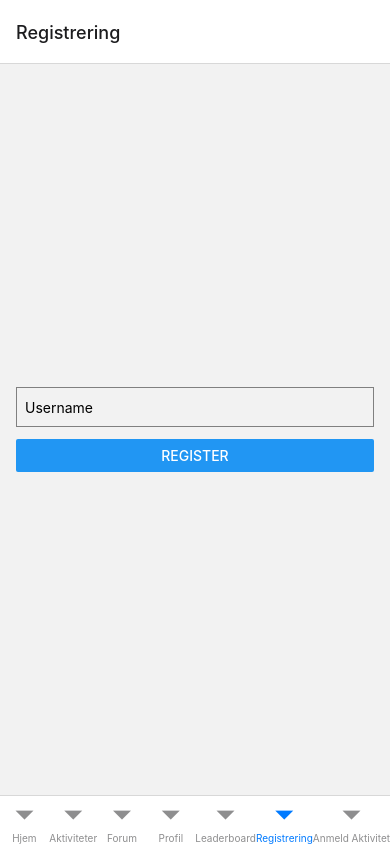
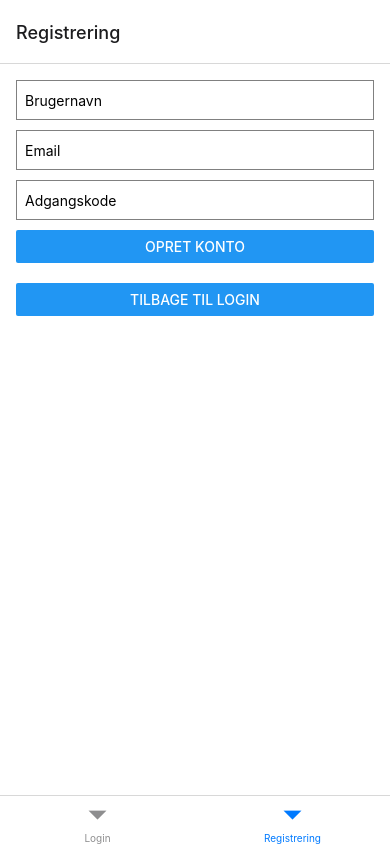
Before and after one commit to yofa21ab/ObligatoriskOpgave1, a React Native app: screen /Registrering in a window 390 px wide. Built offline with nearby package versions, Linux system fonts and the light colour scheme; no server answers.

Commit message:
Made a lot of changes to make everything work

```diff
--- a/App.js
+++ b/App.js
@@ -1,18 +1,23 @@
 import { StatusBar } from 'expo-status-bar';
 import { StyleSheet } from 'react-native';
-import * as React from 'react';
+import React, { useState, useEffect } from 'react';
 import { NavigationContainer } from '@react-navigation/native';
 import { createBottomTabNavigator } from '@react-navigation/bottom-tabs';
 import HomeScreen from './screens/HomeScreen';
 import ActivitiesScreen from './screens/ActivitiesScreen';
 import ForumScreen from './screens/ForumScreen';
 import ProfileScreen from './screens/ProfileScreen';
-import LeaderboardScreen from './screens/LeaderboardScreen'; // Sørg for denne sti er korrekt
+import LeaderboardScreen from './screens/LeaderboardScreen';
+import ReviewActivityScreen from './screens/ReviewActivityScreen';
+import LoginScreen from './screens/LoginScreen';
+import RegisterScreen from './screens/RegisterScreen';
+
+// Firebase imports
 import { initializeApp } from 'firebase/app';
+import { getAuth, onAuthStateChanged } from 'firebase/auth';
 import { getDatabase } from 'firebase/database';
-import RegistrationScreen from './screens/RegistrationScreen';
-import ReviewActivityScreen from './screens/ReviewActivityScreen';
 
+// Firebase konfiguration
 const firebaseConfig = {
   apiKey: "AIzaSyC2HgM_YMsQYp8Y9assdq6gXZMrbniMM7Q",
   authDomain: "obligatorisk-opgave-1.firebaseapp.com",
@@ -23,7 +28,6 @@ const firebaseConfig = {
   appId: "1:751342484352:web:b780a6a7297b6eea40df65"
 };
 
-
 // Initialize Firebase
 const app = initializeApp(firebaseConfig);
 const database = getDatabase(app);
@@ -32,16 +36,38 @@ const database = getDatabase(app);
 const Tab = createBottomTabNavigator();
 
 export default function App() {
+  const [user, setUser] = useState(null); // Til at gemme brugerens status
+
+  // Overvåg autentificeringstilstand
+  useEffect(() => {
+    const auth = getAuth();
+    const unsubscribe = onAuthStateChanged(auth, (currentUser) => {
+      setUser(currentUser); // Sætter brugeren til den nuværende logget ind bruger
+    });
+
+    return unsubscribe; // Cleanup når komponenten afmonteres
+  }, []);
+
   return (
     <NavigationContainer>
       <Tab.Navigator>
+        {user ? (
+          // Hvis brugeren er logget ind, vis disse skærme
+          <>
             <Tab.Screen name="Hjem" component={HomeScreen} />
             <Tab.Screen name="Aktiviteter" component={ActivitiesScreen} />
             <Tab.Screen name="Forum" component={ForumScreen} />
             <Tab.Screen name="Profil" component={ProfileScreen} />
             <Tab.Screen name="Leaderboard" component={LeaderboardScreen} />
-        <Tab.Screen name="Registrering" component={RegistrationScreen} />
             <Tab.Screen name="Anmeld Aktivitet" component={ReviewActivityScreen} />
+          </>
+        ) : (
+          // Hvis ingen bruger er logget ind, vis login og registrering
+          <>
+            <Tab.Screen name="Login" component={LoginScreen} />
+            <Tab.Screen name="Registrering" component={RegisterScreen} />
+          </>
+        )}
       </Tab.Navigator>
     </NavigationContainer>
   );
--- a/screens/LeaderboardScreen.js
+++ b/screens/LeaderboardScreen.js
@@ -11,13 +11,15 @@ const LeaderboardScreen = () => {
 
     onValue(usersRef, (snapshot) => {
       const data = snapshot.val();
-      const usersArray = Object.keys(data).map(key => ({
-        ...data[key],
-        userId: key
-      }));
-      // Sorter efter reviewPoints
-      usersArray.sort((a, b) => b.reviewPoints - a.reviewPoints);
-      setLeaderboard(usersArray);
+      if (data) {
+        const usersArray = Object.keys(data).map((key) => ({
+          ...data[key],
+          userId: key,
+        }));
+        // Sorter efter reviewPoints
+        usersArray.sort((a, b) => b.reviewPoints - a.reviewPoints);
+        setLeaderboard(usersArray);
+      }
     });
   }, []);
 
@@ -27,7 +29,7 @@ const LeaderboardScreen = () => {
       keyExtractor={(item) => item.userId}
       renderItem={({ item }) => (
         <View>
-          <Text>{item.username}: {item.reviewPoints} points</Text>
+          <Text>{item.username || "Ingen brugernavn"}: {item.reviewPoints || 0} points</Text>
         </View>
       )}
     />
--- /dev/null
+++ b/screens/LoginScreen.js
@@ -0,0 +1,61 @@
+import React, { useState } from 'react';
+import { View, TextInput, Button, StyleSheet, Text } from 'react-native';
+import { getAuth, signInWithEmailAndPassword } from 'firebase/auth';
+
+const LoginScreen = ({ navigation }) => {
+  const [email, setEmail] = useState('');
+  const [password, setPassword] = useState('');
+  const [error, setError] = useState(null);
+
+  const handleLogin = () => {
+    const auth = getAuth();
+    signInWithEmailAndPassword(auth, email, password)
+      .then((userCredential) => {
+        console.log("User logged in successfully!");
+        navigation.navigate("Profile"); // Naviger til profilsiden
+      })
+      .catch((error) => {
+        setError(error.message);
+      });
+  };
+
+  return (
+    <View style={styles.container}>
+      <TextInput
+        placeholder="Email"
+        value={email}
+        onChangeText={setEmail}
+        style={styles.input}
+      />
+      <TextInput
+        placeholder="Password"
+        value={password}
+        onChangeText={setPassword}
+        secureTextEntry
+        style={styles.input}
+      />
+      <Button title="Login" onPress={handleLogin} />
+      {error && <Text style={styles.error}>{error}</Text>}
+    </View>
+  );
+};
+
+const styles = StyleSheet.create({
+  container: {
+    flex: 1,
+    justifyContent: 'center',
+    padding: 16,
+  },
+  input: {
+    height: 40,
+    borderColor: 'gray',
+    borderWidth: 1,
+    marginBottom: 12,
+    paddingHorizontal: 8,
+  },
+  error: {
+    color: 'red',
+  },
+});
+
+export default LoginScreen;
--- /dev/null
+++ b/screens/RegisterScreen.js
@@ -0,0 +1,83 @@
+import React, { useState } from 'react';
+import { View, TextInput, Button, StyleSheet, Alert, Text } from 'react-native';
+import { getAuth, createUserWithEmailAndPassword } from 'firebase/auth';
+import { getDatabase, ref, set } from 'firebase/database';
+
+const RegisterScreen = ({ navigation }) => {
+  const [username, setUsername] = useState('');
+  const [email, setEmail] = useState('');
+  const [password, setPassword] = useState('');
+
+  const handleRegister = async () => {
+    const auth = getAuth();
+
+    try {
+      const userCredential = await createUserWithEmailAndPassword(auth, email, password);
+      const userId = userCredential.user.uid;
+
+      // Gem brugerdata i Firebase
+      const db = getDatabase();
+      await set(ref(db, 'users/' + userId), {
+        username: username,
+        reviewPoints: 0,
+        badges: [],
+      });
+
+      Alert.alert("Registrering succesfuld!", "Du kan nu logge ind.");
+      navigation.navigate('Login');
+    } catch (error) {
+      Alert.alert("Fejl", error.message);
+    }
+  };
+
+  return (
+    <View style={styles.container}>
+      <TextInput
+        style={styles.input}
+        placeholder="Brugernavn"
+        value={username}
+        onChangeText={setUsername}
+      />
+      <TextInput
+        style={styles.input}
+        placeholder="Email"
+        value={email}
+        onChangeText={setEmail}
+        keyboardType="email-address"
+      />
+      <TextInput
+        style={styles.input}
+        placeholder="Adgangskode"
+        value={password}
+        onChangeText={setPassword}
+        secureTextEntry
+      />
+      <Button title="Opret Konto" onPress={handleRegister} />
+
+      {/* Tilføj afstand */}
+      <View style={styles.spacing} />
+
+      <Button title="Tilbage til Login" onPress={() => navigation.navigate('Login')} />
+    </View>
+  );
+};
+
+const styles = StyleSheet.create({
+  container: {
+    flex: 1,
+    padding: 16,
+    backgroundColor: '#fff',
+  },
+  input: {
+    height: 40,
+    borderColor: 'gray',
+    borderWidth: 1,
+    marginBottom: 10,
+    paddingLeft: 8,
+  },
+  spacing: {
+    height: 20, // Juster denne værdi for at ændre afstanden
+  },
+});
+
+export default RegisterScreen;
--- a/screens/RegistrationScreen.js
+++ /dev/null
@@ -1,52 +0,0 @@
-import React, { useState } from 'react';
-import { View, TextInput, Button, StyleSheet } from 'react-native';
-import { getDatabase, ref, set } from 'firebase/database';
-
-const RegistrationScreen = () => {
-  const [username, setUsername] = useState('');
-  const [reviewPoints, setReviewPoints] = useState(0);
-  const [badges, setBadges] = useState([]);
-
-  const handleRegister = () => {
-    const db = getDatabase();
-    const userId = username; // Du kan også generere et unikt ID
-    set(ref(db, 'users/' + userId), {
-      username: username,
-      reviewPoints: reviewPoints,
-      badges: badges,
-    }).then(() => {
-      console.log("User registered successfully!");
-    }).catch((error) => {
-      console.error("Error registering user:", error);
-    });
-  };
-
-  return (
-    <View style={styles.container}>
-      <TextInput
-        placeholder="Username"
-        value={username}
-        onChangeText={setUsername}
-        style={styles.input}
-      />
-      <Button title="Register" onPress={handleRegister} />
-    </View>
-  );
-};
-
-const styles = StyleSheet.create({
-  container: {
-    flex: 1,
-    justifyContent: 'center',
-    padding: 16,
-  },
-  input: {
-    height: 40,
-    borderColor: 'gray',
-    borderWidth: 1,
-    marginBottom: 12,
-    paddingHorizontal: 8,
-  },
-});
-
-export default RegistrationScreen;
--- a/screens/ReviewActivityScreen.js
+++ b/screens/ReviewActivityScreen.js
@@ -1,47 +1,60 @@
 import React, { useState } from 'react';
-import { View, TextInput, Button, StyleSheet } from 'react-native';
-import { getDatabase, ref, set, onValue } from 'firebase/database';
+import { View, TextInput, Button, StyleSheet, Alert } from 'react-native';
+import { getDatabase, ref, set, get } from 'firebase/database';
+import { getAuth } from 'firebase/auth';
 
 const ReviewActivityScreen = () => {
   const [reviewText, setReviewText] = useState('');
-  const [username, setUsername] = useState('userId123'); // Skift til den aktuelle bruger-ID
+  const [userPoints, setUserPoints] = useState(0);
 
-  const handleSubmitReview = () => {
+  const handleSubmitReview = async () => {
+    const auth = getAuth();
+    const user = auth.currentUser;
+
+    if (!user) {
+      Alert.alert("Fejl", "Du skal være logget ind for at indsende en anmeldelse.");
+      return;
+    }
+
     const db = getDatabase();
-    const reviewId = `review_${new Date().getTime()}`; // Genererer unikt ID for anmeldelsen
 
     // Tilføj anmeldelsen
-    set(ref(db, 'reviews/' + reviewId), {
-      userId: username,
+    const reviewId = `review_${new Date().getTime()}`; // Unik ID til anmeldelsen
+    await set(ref(db, `reviews/${reviewId}`), {
+      userId: user.uid,
       reviewText: reviewText,
       timestamp: new Date().toISOString(),
-    }).then(() => {
-      // Opdater brugerens review points
-      const userRef = ref(db, 'users/' + username);
-      onValue(userRef, (snapshot) => {
-        const userData = snapshot.val();
-        const newReviewPoints = (userData.reviewPoints || 0) + 100; // Tilføj 100 points
+    });
 
-        set(ref(db, 'users/' + username), {
-          ...userData,
-          reviewPoints: newReviewPoints,
-        });
+    // Hent brugerens nuværende points
+    const userRef = ref(db, `users/${user.uid}`);
+    const snapshot = await get(userRef);
+
+    if (snapshot.exists()) {
+      const userData = snapshot.val();
+      const newPoints = userData.reviewPoints + 100; // Tilføj 100 points
+      set(ref(db, `users/${user.uid}`), {
+        ...userData,
+        reviewPoints: newPoints,
       });
-      console.log("Review submitted successfully!");
-    }).catch((error) => {
-      console.error("Error submitting review:", error);
-    });
+      Alert.alert("Succes", "Anmeldelse sendt og 100 points tilføjet!");
+    } else {
+      Alert.alert("Fejl", "Brugerdata blev ikke fundet.");
+    }
+
+    // Ryd anmeldelsesteksten
+    setReviewText('');
   };
 
   return (
     <View style={styles.container}>
       <TextInput
-        placeholder="Write your review"
+        style={styles.input}
+        placeholder="Skriv din anmeldelse her..."
         value={reviewText}
         onChangeText={setReviewText}
-        style={styles.input}
       />
-      <Button title="Submit Review" onPress={handleSubmitReview} />
+      <Button title="Indsend anmeldelse" onPress={handleSubmitReview} />
     </View>
   );
 };
@@ -49,15 +62,15 @@ const ReviewActivityScreen = () => {
 const styles = StyleSheet.create({
   container: {
     flex: 1,
-    justifyContent: 'center',
     padding: 16,
+    backgroundColor: '#fff',
   },
   input: {
     height: 100,
     borderColor: 'gray',
     borderWidth: 1,
-    marginBottom: 12,
-    paddingHorizontal: 8,
+    marginBottom: 10,
+    paddingLeft: 8,
   },
 });
 
```
Also changed, not shown: screens/ProfileScreen.js (+26 -11 lines). Lines whose indentation alone changed are shown as unchanged.
